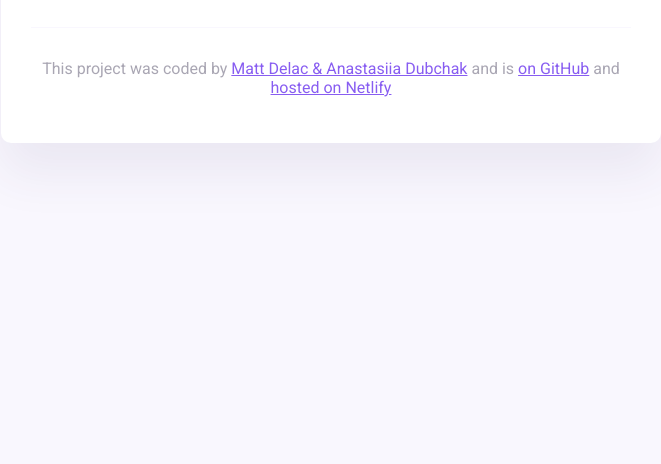
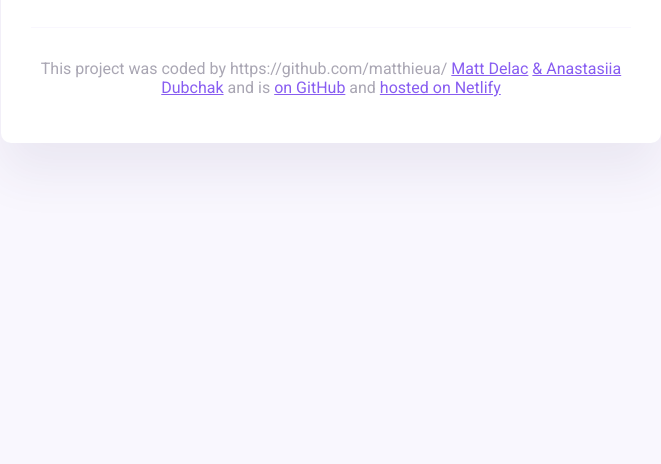
Before and after one commit to AnastasiiaDubchak/js-search-engine-challenge-forked, a website built with Parcel: page index.html in a window 1280 px wide. Shown: the part 336-800 px from the top of the page, without its empty margins (309-970 px from the left). Built offline with nearby package versions, Linux system fonts and the light colour scheme.

Commit message:
Week 6 Homework adding links to Git and Netifly

```diff
--- a/index.html
+++ b/index.html
@@ -49,9 +49,11 @@
       <footer>
         <p>
           This project was coded by
-          <a href="#" target="_blank">Matt Delac & Anastasiia Dubchak</a> and is
-          <a href="#" target="_blank"> on GitHub</a> and
-          <a href="#" target="_blank">hosted on Netlify</a>
+          https://github.com/matthieua/
+          <a href="https://github.com/matthieua/" target="_blank">Matt Delac</a>
+          <a href="https://github.com/AnastasiiaDubchak" target="_blank"> & Anastasiia Dubchak</a> and is
+          <a href="https://github.com/AnastasiiaDubchak/js-search-engine-challenge-forked" target="_blank"> on GitHub</a> and
+          <a href="https://effulgent-alpaca-cb6d4b.netlify.app/" target="_blank">hosted on Netlify</a>
         </p>
       </footer>
     </div>
```
